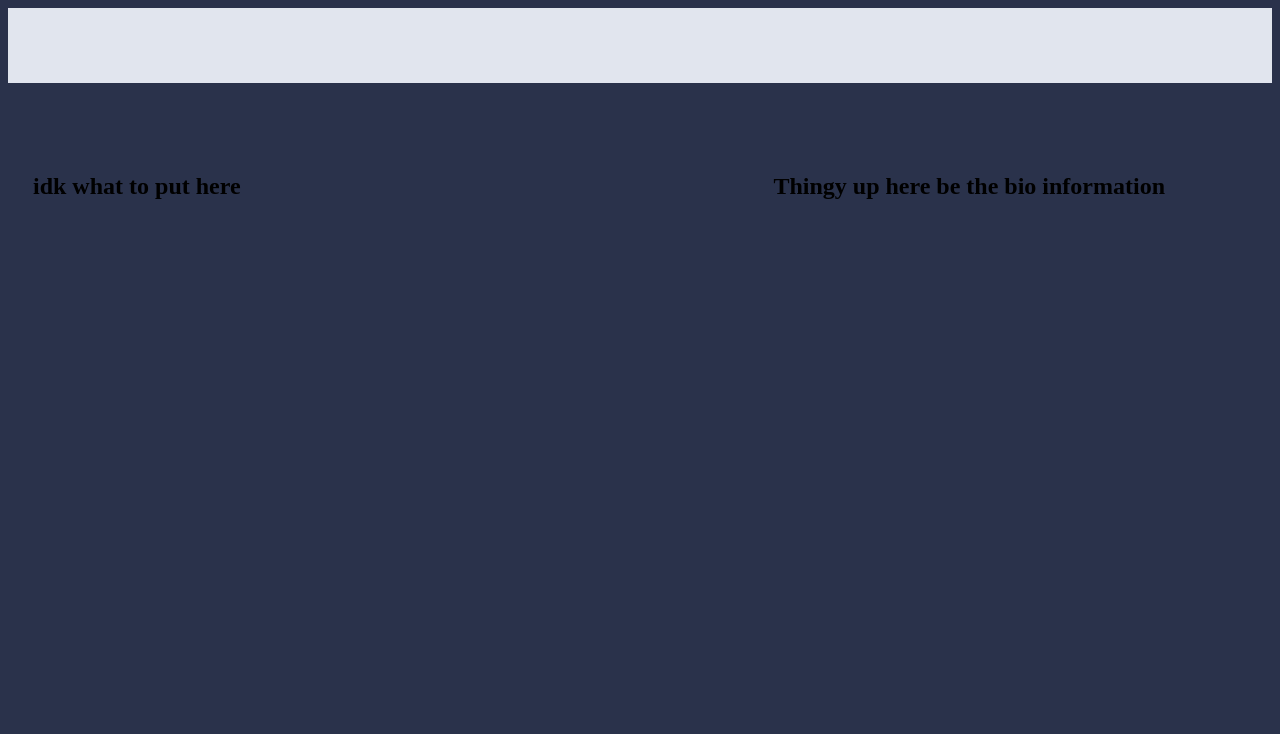
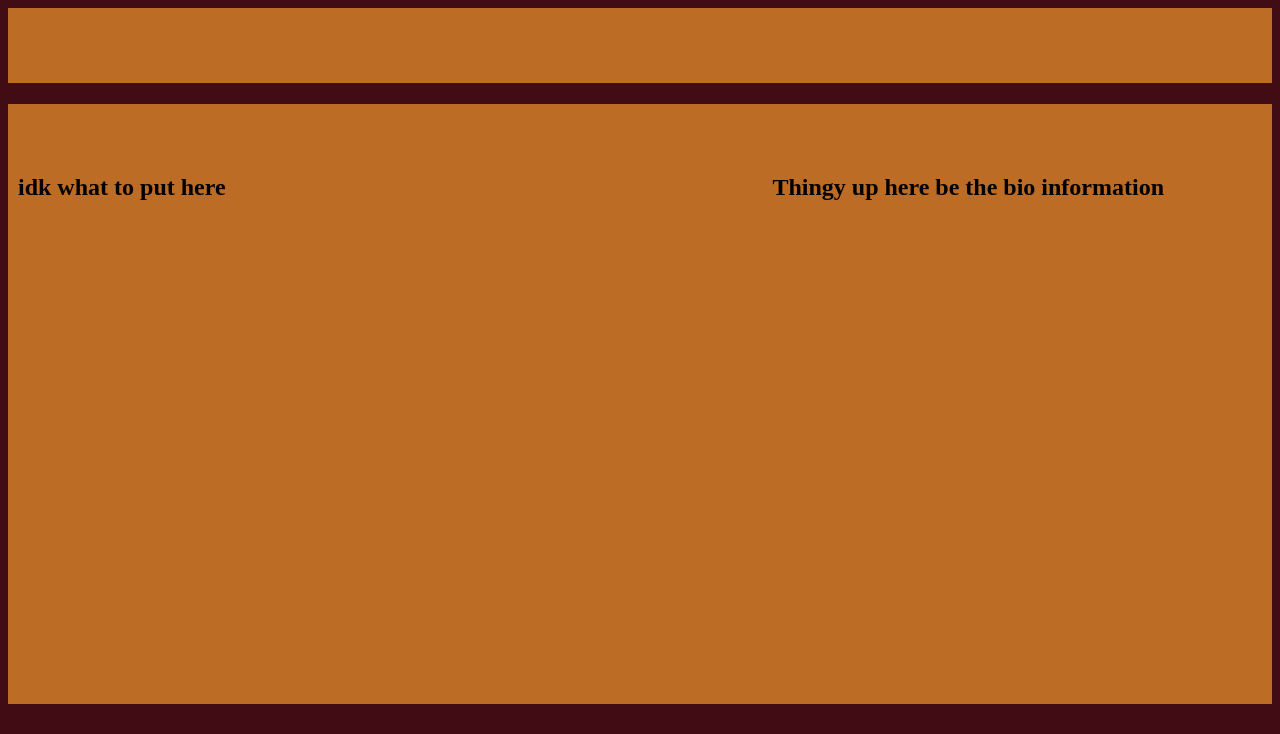
Before and after one commit to Lofi9/DevSite, a plain HTML site: page TheBits/index.html in a window 1280 px wide. Shown: the top 734 px of the page. Drawn offline with Linux system fonts and the light colour scheme.

Commit message:
Making it more readable and easier to navigate

```diff
--- a/TheBits/index.html
+++ b/TheBits/index.html
@@ -21,26 +21,27 @@
             box-sizing: border-box;
         }
         body {
-            background-color: #2a324b;
+            background-color: #420C14;
         }
 
         .bar {
             height: 75px;
-            background-color: #E1E5EE;
+            background-color: #BC6C25;
             padding: 10px;
         }
         .bio {
-            margin-top: 20px;
+            content: "";
             display: flex;
-            padding: 10px;
+            justify-content: center;
+            align-items: center;
+
             width: 100%;
             height: 600px;
-            justify-content: center;
-            align-items: center;
+            background-color: #BC6C25;
         }
         .bio_column {
             height: 500px;
-            margin: 15px;
+            margin: 10px;
         }
 
         .column {
@@ -50,6 +51,7 @@
             padding: 5px;
             height: 300px;
             text-align: left;
+            background-color: #BC6C25;
             text-decoration: #767B91;
         }
         .row {
@@ -61,11 +63,15 @@
     </style>
 </head>
 <body>
+
     <div class="bar">
         <div class="logo">
             <!-- something something put logo here eventually -->
         </div>
     </div>
+
+    <h4></h4>
+
     <div class="bio">
         <article class="bio_column" style="width: 60%;">
             <h1>idk what to put here</h1>
@@ -75,13 +81,16 @@
         </article>
         </div>
     </div>
+
     <h3></h3>
+
     <div class="row">
         <article class="column">
             <h1>Mochidev Homepage</h1>
             <h3>HTML | CSS | Ruby</h3>
             <p>Making the start of the dev portfolio</p>
         </article>
+
         <article class="column">
             <h1>Previous Project</h1>
             <h2>Whatever language it's in</h2>
```
